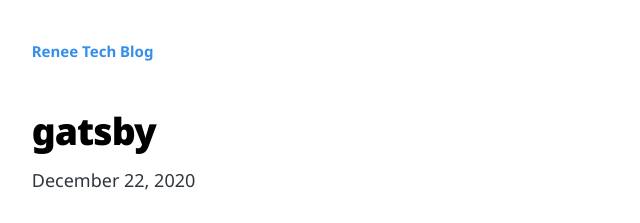
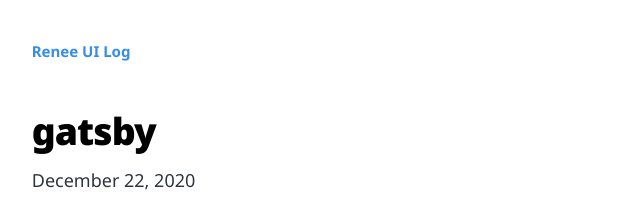
Before and after one commit to renee13wi/renee13wi.github.io, a Gatsby site: page /gatsby/ in a window 1280 px wide. Shown: the top 223 px of the page, 312-952 px from the left. Built offline with nearby package versions, Linux system fonts and the light colour scheme; Gatsby itself is replaced by a stand-in of ours; some packages are replaced by stand-ins of ours.

Commit message:
Add Disqus

```diff
--- a/gatsby-config.js
+++ b/gatsby-config.js
@@ -1,7 +1,7 @@
 module.exports = {
   pathPrefix: "/renee_blog",
   siteMetadata: {
-    title: `Renee Tech Blog`,
+    title: `Renee UI Log`,
     author: {
       name: `renee`,
       summary: `daily studying UI`,
@@ -10,6 +10,12 @@
     siteUrl: `https://gatsby-starter-blog-demo.netlify.app/`,
   },
   plugins: [
+    {
+      resolve: `gatsby-plugin-disqus`,
+      options: {
+        shortname: `https-renee13wi-github-io`
+      }
+  },
     {
       resolve: `gatsby-source-filesystem`,
       options: {
--- a/package.json
+++ b/package.json
@@ -10,6 +10,7 @@
   "dependencies": {
     "gatsby": "^2.26.1",
     "gatsby-image": "^2.5.0",
+    "gatsby-plugin-disqus": "^1.2.2",
     "gatsby-plugin-feed": "^2.7.0",
     "gatsby-plugin-google-analytics": "^2.5.0",
     "gatsby-plugin-manifest": "^2.6.1",
--- a/src/components/layout.js
+++ b/src/components/layout.js
@@ -5,8 +5,6 @@
   const rootPath = `${__PATH_PREFIX__}/`
   const isRootPath = location.pathname === rootPath
   let header
-
-  console.log(children);
 
   if (isRootPath) {
     header = (
--- a/src/templates/blog-post.js
+++ b/src/templates/blog-post.js
@@ -1,5 +1,6 @@
 import React from "react"
 import { Link, graphql } from "gatsby"
+import { Disqus } from 'gatsby-plugin-disqus';
 
 import Bio from "../components/bio"
 import Layout from "../components/layout"
@@ -9,6 +10,11 @@
   const post = data.markdownRemark
   const siteTitle = data.site.siteMetadata?.title || `Title`
   const { previous, next } = data
+  const disqusConfig = {
+    url: `${"https://renee13wi.github.io"}${location.pathname}`,
+    identifier: post.id,
+    title: post.frontmatter.title
+  }
 
   return (
     <Layout location={location} title={siteTitle}>
@@ -33,6 +39,7 @@
         <footer>
           <Bio />
         </footer>
+        <Disqus config={disqusConfig}/>
       </article>
       <nav className="blog-post-nav">
         <ul
```
Also changed, not shown: 1 other file.
